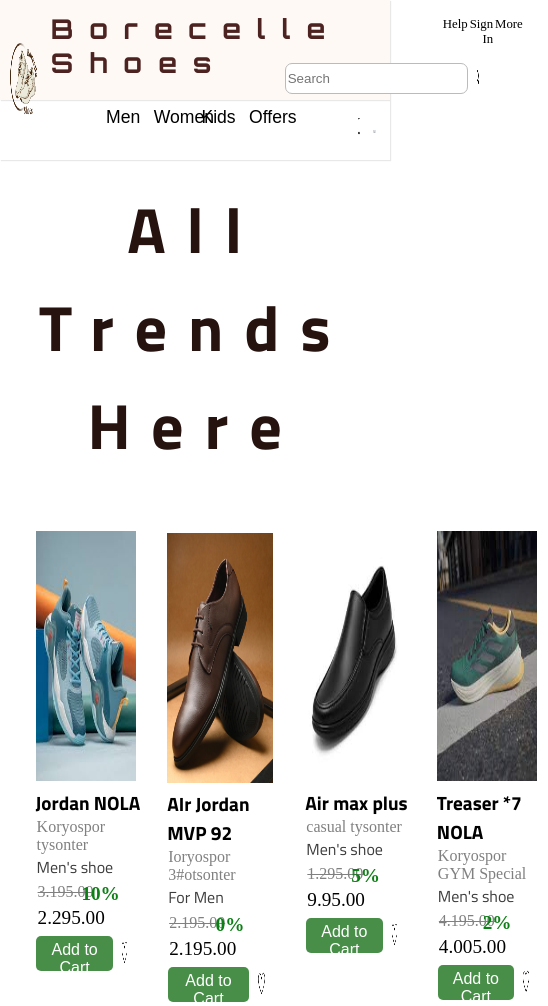
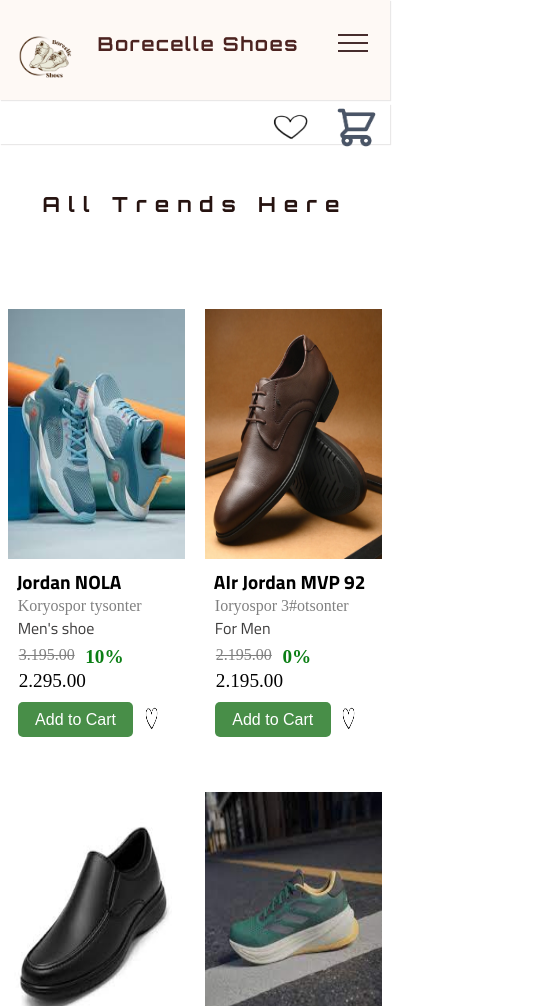
Before and after one commit to Poonam4579/ShoeSite, a plain HTML site: page mainpage.html in a window 390 px wide. Shown: the top 1006 px of the page, 548 px wide, since content can reach past the window. Drawn offline with Linux system fonts and the light colour scheme; a web font is replaced by a local one.

Commit message:
add responsive changes except hamburger click

```diff
--- a/mainpage.css
+++ b/mainpage.css
@@ -4,30 +4,33 @@
 body{
   margin:0px;
   padding: 0px;
+  overflow-x: hidden;
 
 }
 /* section1 of header is start from here */
 #section1{
-  width:100%;
+  max-width:100%;
 
 }
 .first-line{
-  width: 100%;
+  max-width: 100%;
   height: 100px;
   display: flex;
   flex-direction: row;
   background-color:rgb(254, 249, 245);
-    box-shadow: 1px 1px 1px rgb(233, 232, 232);
+  box-shadow: 1px 1px 1px rgb(233, 232, 232);
 
 }
 .logo-img{
+  max-width: 100%;
   width: 15%;
-
+  height: auto;
 }
 .page-heading{
-  margin: 3% 20% 2% 0%;
+  margin-top: 3%;
+  margin-bottom: 1%;
   text-align: center;
-  width: 40%;
+  width: 60%;
   letter-spacing: 1rem;
   font-family: "Orbitron", sans-serif;
   font-size: 1.7rem;
@@ -36,10 +39,11 @@ body{
 
 }
 .logo-img img{
+  height: 150px;
+  margin-top: -9%;
+  /* margin: 0px; */
   max-width: 100%;
-  height: 170px;
-  margin-top: -15%;
-
+  object-fit: contain;
 }
 .data{
   display:grid;
@@ -101,6 +105,7 @@ color:black
 .for-gender-btns{
   text-align: center;
   width: 80%;
+  max-width: 100%;
 }
 .about{
   margin-top: 1%;
@@ -119,18 +124,18 @@ font-size: 1.1rem;
 }
 
 .for-wishlist-cart-btn{
-  position: relative;
-  left:10%;
   display: flex;
-  max-width: 20%;
+  flex-direction: row;
+  max-width: 100%;
   margin-top: 1%;
+  justify-content: end;
 
 }
 
 .wishlist img{
   max-width: 100%;
   width: 100%;
-  height: 25px;
+  height: 30px;
 }
 
 .cart img{
@@ -138,11 +143,11 @@ font-size: 1.1rem;
   height: auto;
 }
 .filling{
-
+max-width: 100%;
  background: none;
 width: 20%;
 border: none;
-height: 50px;
+margin-right: 5%;
 
 }
 .filling:hover{
@@ -157,20 +162,22 @@ height: 50px;
 /* section two with all the products in container here */
 #section2{
 max-width: 100%;
-margin: 4%;
+margin: 0 auto;
 height: auto;
+padding: 2%;
 
 }
 #section2 .container{
   display: grid;
   grid-template-columns: repeat(4, 1fr);
- column-gap: 20px;
- padding: 20px;
+   /* FOR AUTO ADJUSTMENT  */
+  /* Grid-template-columns: repeat(auto-fit , minmax(250px , 1fr));  */
+ column-gap: 30px;
+ padding: 0px;
 
 }
 .shoe-card{
- margin-top: 20%;
-
+ margin-top: 20px;
 }
 .shoe-card:hover{
   cursor: pointer;
@@ -182,23 +189,28 @@ height: auto;
 }
  .heading-for-shoe{
   letter-spacing: 1.3rem;
-  font-family:"Titillium Web", sans-serif;
   color: rgb(38, 19, 16);
   max-width: 100%;
-  font-size: 4rem;
-  margin: 0px;
+  font-size: 3.2rem;
+  padding: 2%;
   margin-top: 5%;
+  font-family: "Orbitron", sans-serif;
+
  }
  .heading{
    max-width: 100%;
     text-align: center;
  }
-
+.shoe-img{
+  text-align: center;
+}
 .shoe-img img{
   max-width: 100%;
-  width: 90%;
-  height: 250px;
+  height: 270px;
 
+}
+.all-data-div{
+  margin-left: 5%;
 }
 
 .shoe-name{
@@ -290,3 +302,128 @@ border: none;
  background-color: rgba(255, 88, 88, 0.099);
 
 }
+#section3{
+  height: 450px;
+  max-width: 100%;
+  display: flex;
+   flex-direction: row;
+   margin-top: 5%;
+   background-color:rgb(254, 249, 245);
+
+}
+#section3 a{
+  text-decoration: none;
+  color: rgb(82, 82, 81);
+   font-family: "Titillium Web", sans-serif;
+
+}
+.resources{
+  margin: 5%;
+}
+.help{
+  margin: 5%;
+
+}
+.company{
+  margin: 5%;
+
+}
+.other-footer-link{
+  margin: 5%;
+
+}
+.humbarger{
+  display: none;
+}
+
+
+/* ADD RESPONSIVENESS */
+@media(max-width: 480px){
+
+.logo-img{
+   height: 130px;
+   width: 25%;
+}
+.logo-img img{
+  height: 130px;
+}
+.page-heading {
+  letter-spacing: 0.1rem;
+  font-size: 1.2rem;
+  position: relative;
+  top: 20%;
+  height: 50px;
+  max-width: 100%;
+  text-align: left;
+}
+.data{
+  display: none;
+}
+.for-gender-btns{
+  display: none;
+}
+.for-wishlist-cart-btn{
+   max-width:100%;
+}
+.filling{
+  margin: 0px;
+  width: 17%;
+  height: 50px;
+}
+
+.heading-for-shoe{
+  font-size: 1.3rem;
+  letter-spacing: 0.5rem;
+  margin: 0px;
+  text-align: center;
+  max-width: 100%;
+  height: 50px;
+  margin-top: 10%;
+}
+.second-line{
+  max-width: 100%;
+  display: block;
+  flex:none;
+  height: 40px;
+}
+.first-line{
+  max-width: 100%;
+}
+#section1{
+  max-width: 100%;
+}
+#section2 .container{
+  max-width: 100%;
+  column-gap: 20px;
+   grid-template-columns: repeat(2, 1fr);
+}
+.cart img{
+  height: 45px;
+}
+.shoe-img img{
+  height: 250px;
+}
+ #section3{
+  margin-top: 15%;
+ }
+ .shoe-card{
+  margin-top: 30%;
+ }
+ .h-line{
+width: 30px;
+height: 2px;
+background-color: rgb(71, 45, 45);
+margin: 6px 0;
+
+}
+.humbarger{
+  max-width: 100%;
+padding-top: 7%;
+display: block;
+}
+.humburger-btn{
+  background: none;
+  max-width: 100%;
+  border: none;
+}
+}
--- a/mainpage.html
+++ b/mainpage.html
@@ -13,6 +13,21 @@
       <div class="logo-img">
       <img src="shoe_images\2-removebg-preview.png" alt="shoelogo"></div>
       <h1 class="page-heading">Borecelle Shoes</h1>
+
+      <!-- ADD HAMBURGER HERE -->
+    <div class="humbarger">
+      <button class="humburger-btn">
+        <div class="h-line"></div>
+        <div class="h-line"></div>
+        <div class="h-line"></div>
+      </button>
+    </div>
+
+    <!-- ADD SIDE FILE FOR RESPONSIVE PAGE -->
+     <div class="side-page">
+
+
+     </div>
 
       <div class="data">
         <p class="tools"><a href="#">Help</a></p>
@@ -66,6 +81,41 @@
   </div>
 </div>
 
+<footer id="section3">
+  <div class="resources">
+    <h4 class="resources-heading"><a href="#">Resources</a></h4>
+    <p class="type-of-resources"><a href="#">Find a store</a></p>
+    <p class="type-of-resources"><a href="#">Become a member</a></p>
+    <p class="type-of-resources"><a href="#">Product advise</a></p>
+    <p class="type-of-resources"><a href="#">Send us Feedback</a></p>
+  </div>
+  <div class="help">
+     <h4 class="help-heading"><a href="#">Help</a></h4>
+    <p class="type-of-help"><a href="#">Get help</a></p>
+    <p class="type-of-help"><a href="#">Order Status</a></p>
+    <p class="type-of-help"><a href="#">Delivery Status</a></p>
+    <p class="type-of-help"><a href="#">Payment Options</a></p>
+    <p class="type-of-help"><a href="#">Returns</a></p>
+    <p class="type-of-help"><a href="#">Contact us</a></p>
+  </div>
+ <div class="company">
+   <h4 class="company-heading"><a href="#">Comapany</a></h4>
+    <p class="type-of-company"><a href="#">About us</a></p>
+    <p class="type-of-company"><a href="#">News</a></p>
+    <p class="type-of-company"><a href="#">Careers</a></p>
+    <p class="type-of-company"><a href="#">Investors</a></p>
+    <p class="type-of-company"><a href="#">Impact</a></p>
+    <p class="type-of-company"><a href="#">Sustainability</a></p>
+    <p class="type-of-company"><a href="#">Report a concern</a></p>
+  </div>
+<div class="other-footer-link">
+   <h4 class="other-heading"><a href="#">Other</a></h4>
+  <p class="links"><a href="#">Terms of Sales</a></p>
+  <p class="links"><a href="#">Terms of Use</a></p>
+  <p class="links"><a href="#">Nike Privacy Policy</a></p>
+  <p class="links"><a href="#">Privacy Settings</a></p>
+  </div>
+</footer>
 <script src="shoedata.js"></script>
 <script src="mainpage.js"></script>
 
--- a/mainpage.js
+++ b/mainpage.js
@@ -7,6 +7,7 @@ shoes_data.forEach(shoe => {
    <div class="shoe-img">
       <img src="${shoe.shoeImage}" alt="shoe" loading="lazy">
     </div>
+    <div class="all-data-div">
   <p class="shoe-name">${shoe.name}</p>
   <p class="brand-name">${shoe.brandName}</p>
   <p class="gender">${shoe.gender}</p>
@@ -21,5 +22,6 @@ shoes_data.forEach(shoe => {
 <img src="shoe_images/360_F_1562810911_m1Dv0d3PKkiMlCGLWakKLkfVnqhhRuOk-removebg-preview.png" alt="heart">
  </button>
  </span>
+ </div>
 </div>`
 });
```
